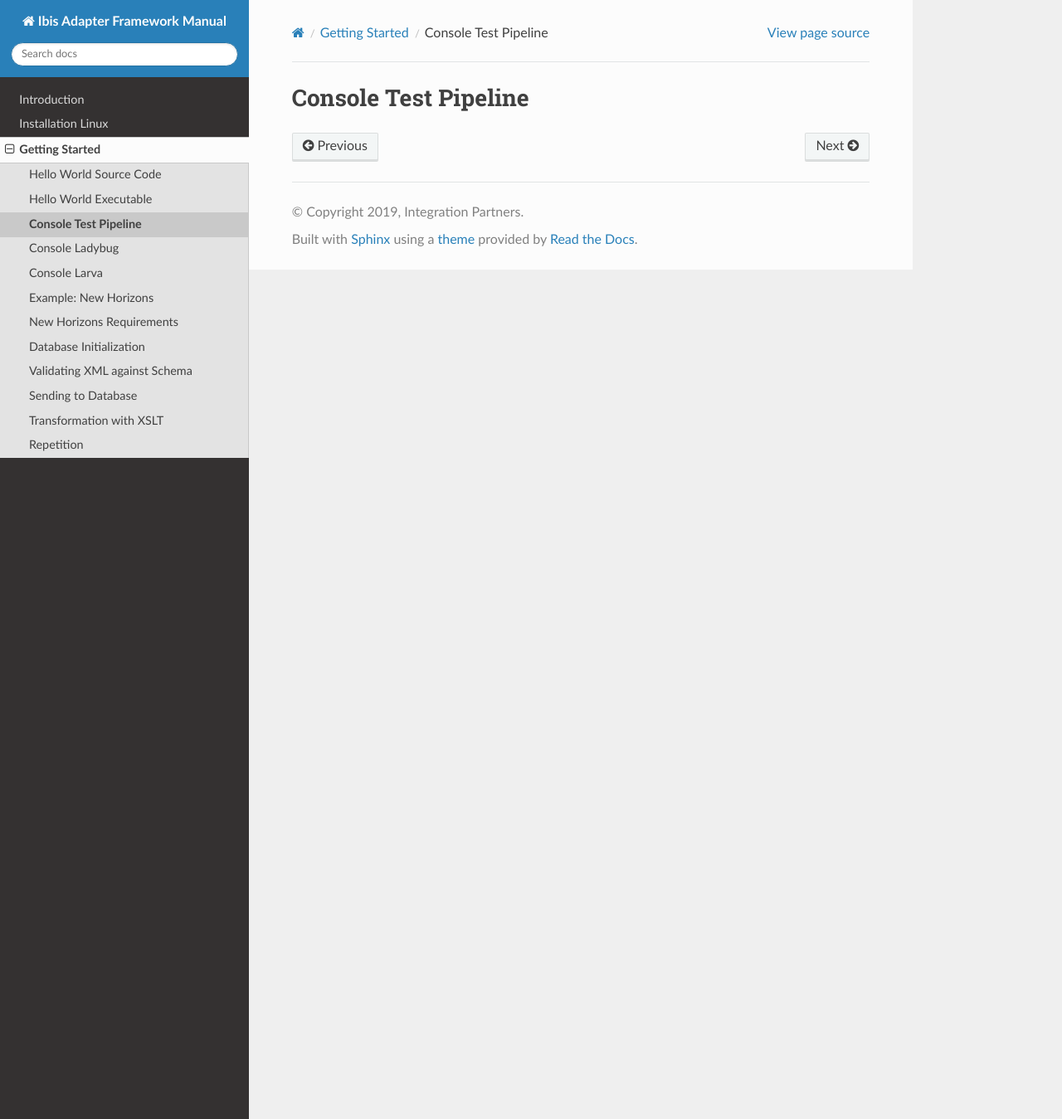
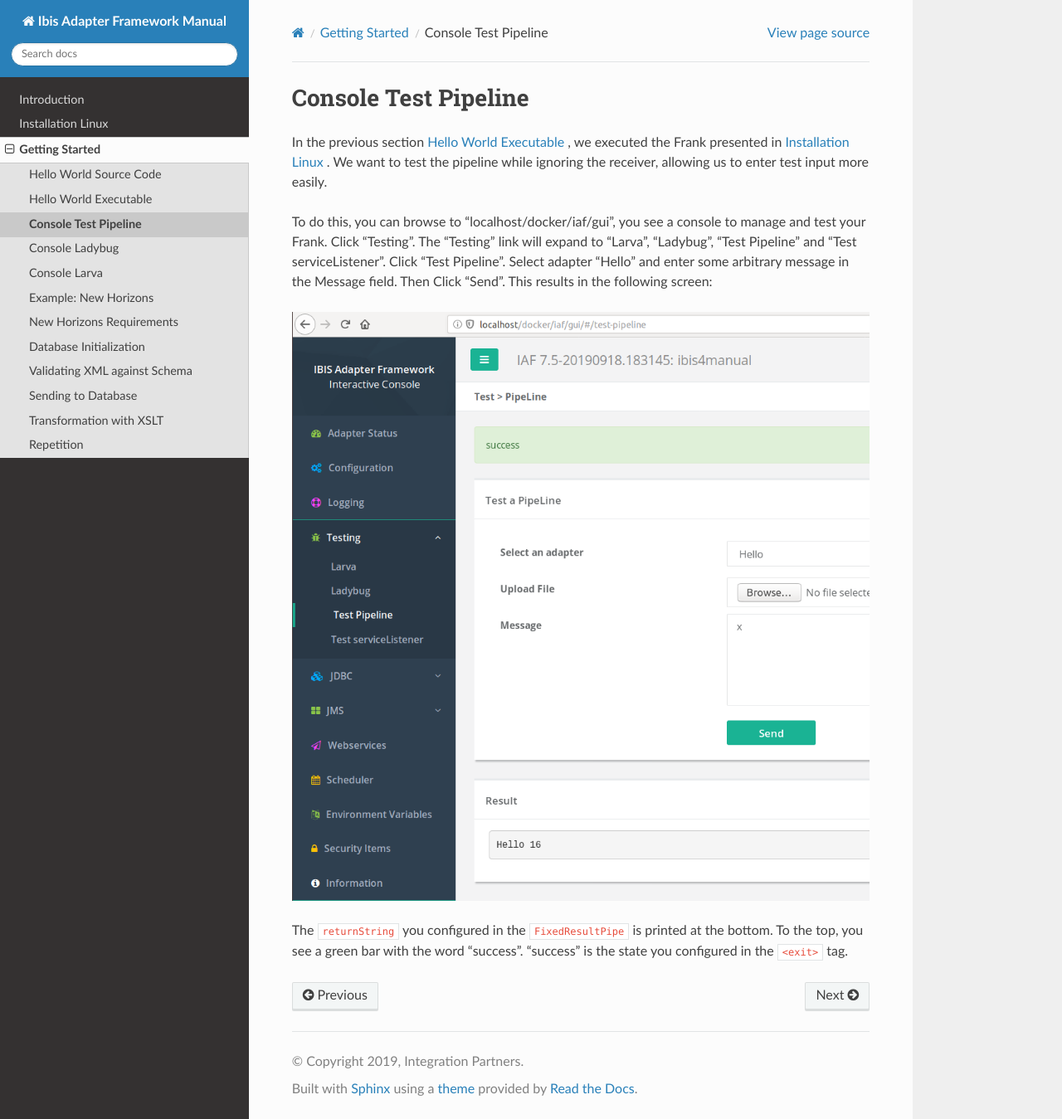
Before and after one commit to frankframework/frank-manual, a Sphinx documentation site: the page built from docs/source/helloTestPipeline.rst, in a window 1280 px wide and 1349 px high. Shown: the whole window at 83% size. Built offline with Sphinx 7.4.7 and the Read the Docs theme 2.0.0, drawn with Linux system fonts in a browser that asks for light colours.

Commit message:
Add section

```diff
--- a/docs/source/helloTestPipeline.rst
+++ b/docs/source/helloTestPipeline.rst
@@ -1,2 +1,22 @@
 Console Test Pipeline
 =====================
+
+In the previous section :ref:`helloRest` , we executed the
+Frank presented in :ref:`installationLinux` . We want
+to test the pipeline while ignoring the receiver, allowing
+us to enter test input more easily.
+
+To do this, you can browse to "localhost/docker/iaf/gui", you see
+a console to manage and test your Frank. Click "Testing".
+The "Testing" link will expand to "Larva", "Ladybug",
+"Test Pipeline" and "Test serviceListener". Click
+"Test Pipeline". Select adapter "Hello" and enter some
+arbitrary message in the Message field. Then Click
+"Send". This results in the following screen:
+
+.. image:: frankTestPipeline.png
+
+The ``returnString`` you configured in the ``FixedResultPipe`` is printed
+at the bottom. To the top, you see a green bar with
+the word "success". "success" is the state you configured
+in the ``<exit>`` tag.
```
Also changed, not shown: docs/source/frankTestPipeline.png (added).
